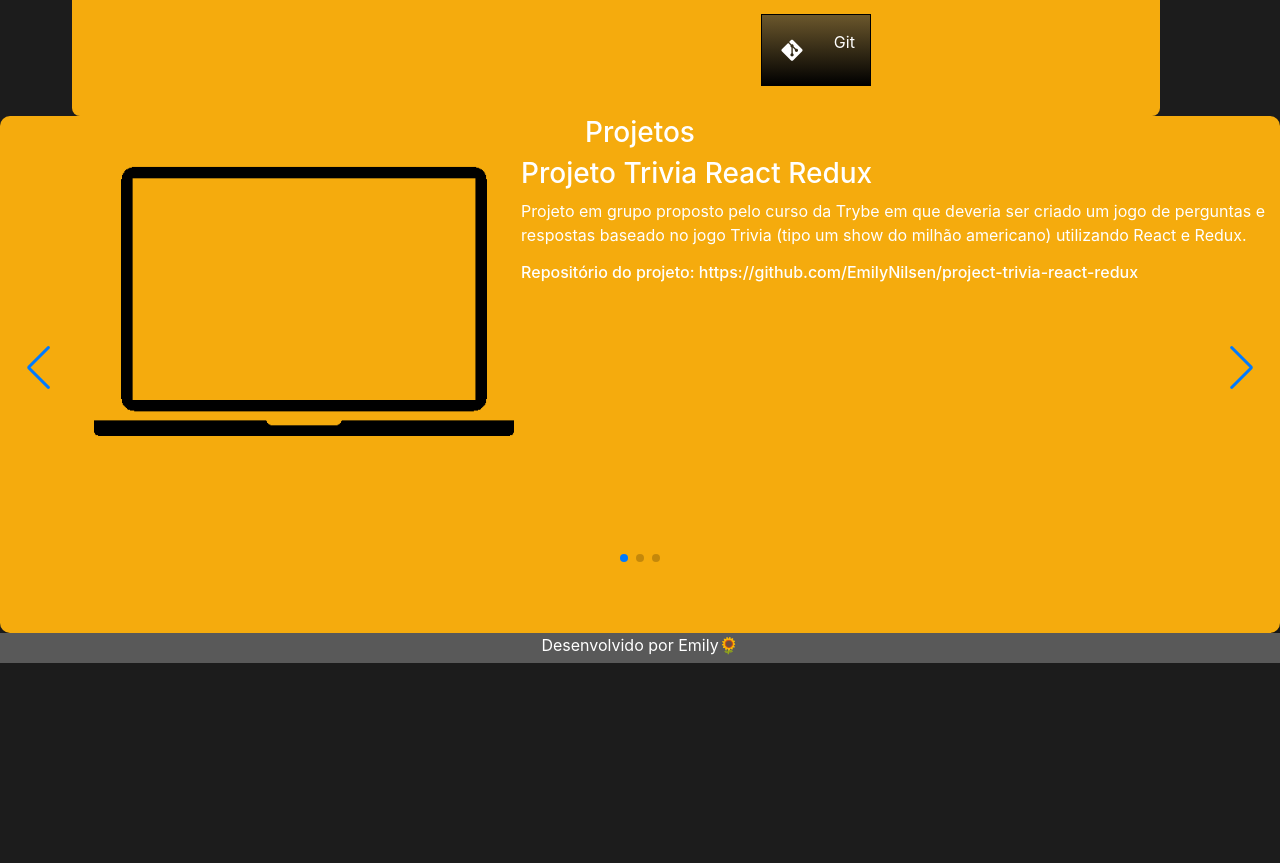
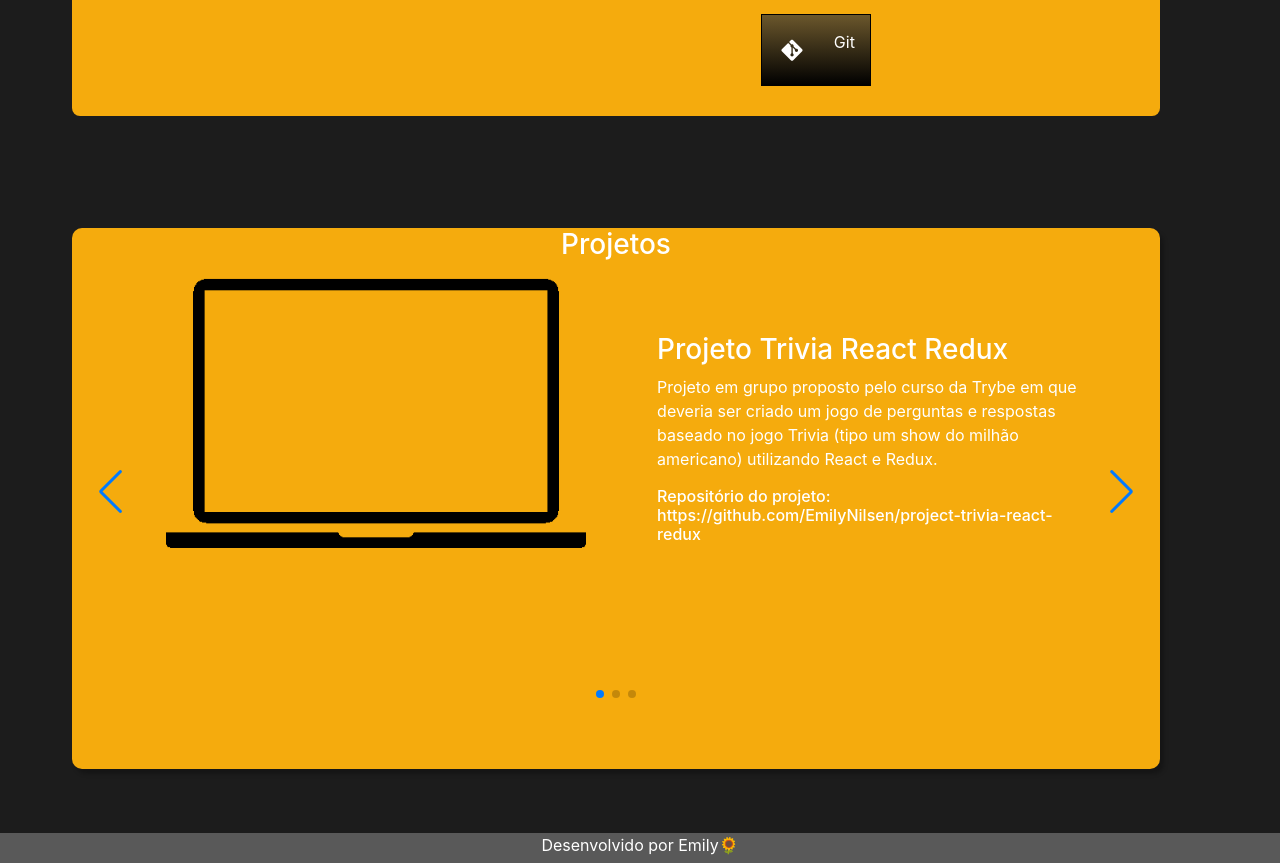
Before and after one commit to EmilyNilsen/EmilyNIlsen.github.io, a React (Create React App) app: page / in a window 1280 px wide. Shown: the part 1900-2763 px from the top of the page. Before the commit the page ends 2563 px from the top, so only its background shows below. Built offline with nearby package versions, Linux system fonts and the light colour scheme.

Commit message:
ajustando texto dos projetos

```diff
--- a/src/CSS/style.css
+++ b/src/CSS/style.css
@@ -186,6 +186,13 @@
   display: flex;
 }
 
+.container-text-projects {
+  display: flex;
+  flex-direction: column;
+  justify-content: space-around;
+  padding: 4rem;
+}
+
 .footer-Page p {
   text-align: center;
   width: 100%;
--- a/src/Components/Projects.jsx
+++ b/src/Components/Projects.jsx
@@ -10,8 +10,8 @@
 
 export default function Projects() {
   return (
-    <section id="projects" className="conteudo-projetos">
-      <div class="conteudo-projetos-escrito" data-aos="fade-up-right">
+    <section id="projects" className="container-projetos">
+      <div class="conteudo-projetos" data-aos="fade-up-right">
         <h3 className="title-projects">Projetos</h3>
         <Swiper
           slidesPerView={1}
```
